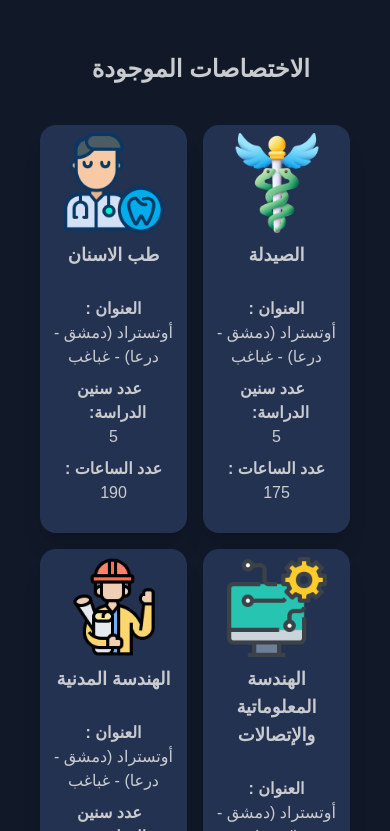
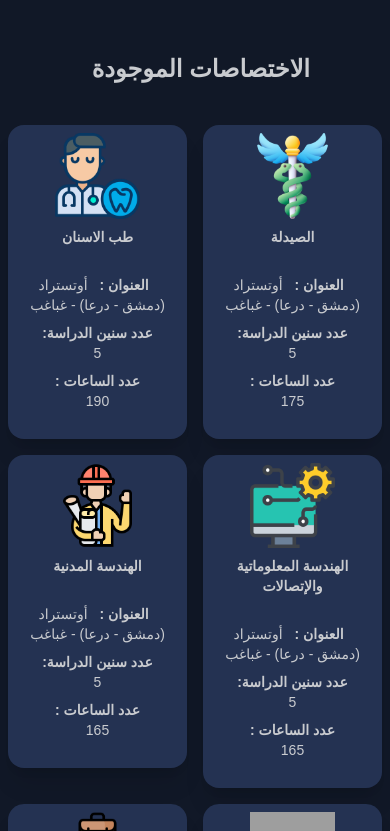
Before and after one commit to MHD-HSN-TD/spus, a Next.js app: page /unis/1 in a window 390 px wide. Shown: the part 973-1804 px from the top of the page. Built offline with nearby package versions, Linux system fonts and the light colour scheme; grey boxes are pictures that could not be loaded; a web font is replaced by a local one.

Commit message:
edit margin for mobile

```diff
--- a/src/app/(dynamic)/unis/[uni_id]/page.jsx
+++ b/src/app/(dynamic)/unis/[uni_id]/page.jsx
@@ -81,7 +81,7 @@ const Uni = (props) => {
             < div className="my-10">
                 <h1 className="font-bold text-2xl m-10 mx-20"> الاختصاصات الموجودة  <span></span> </h1>
 
-                <div className="grid lg:grid-cols-4 grid-cols-2 gap-4 m-10">
+                <div className="grid lg:grid-cols-4 grid-cols-2 gap-4 lg:m-10 m-2">
                     {/*//? map over the fields  */}
                     {universities.map(uni => {
                         if (idOfPage == uni.id) {
--- a/src/components/Card/Card.js
+++ b/src/components/Card/Card.js
@@ -54,13 +54,20 @@ const Card = ({
       </div>
     </div>
   );
+
   const cardVertical = (
     <div className={`card  bg-secondary shadow-xl w-auto `}>
       <figure className="max-w-xs max-h-80 m-1 lg:py-1 py-1">
-        <Image src={image} alt="Movie" height={100} width={100} />
+        <Image
+          src={image}
+          alt="Movie"
+          height={100}
+          width={100}
+          className="lg:w-full w-1/2"
+        />
       </figure>
-      <div className="text-center px-2 ">
-        <h2 className="font-semibold text-lg">{name} </h2>
+      <div className="text-center px-2 lg:text-lg text-sm ">
+        <h2 className="font-semibold lg:text-lg text-sm">{name} </h2>
         <div className="py-6 lg:text-right">
           <p className="py-1">
             <span className="font-semibold mx-2"> العنوان :</span>
```
